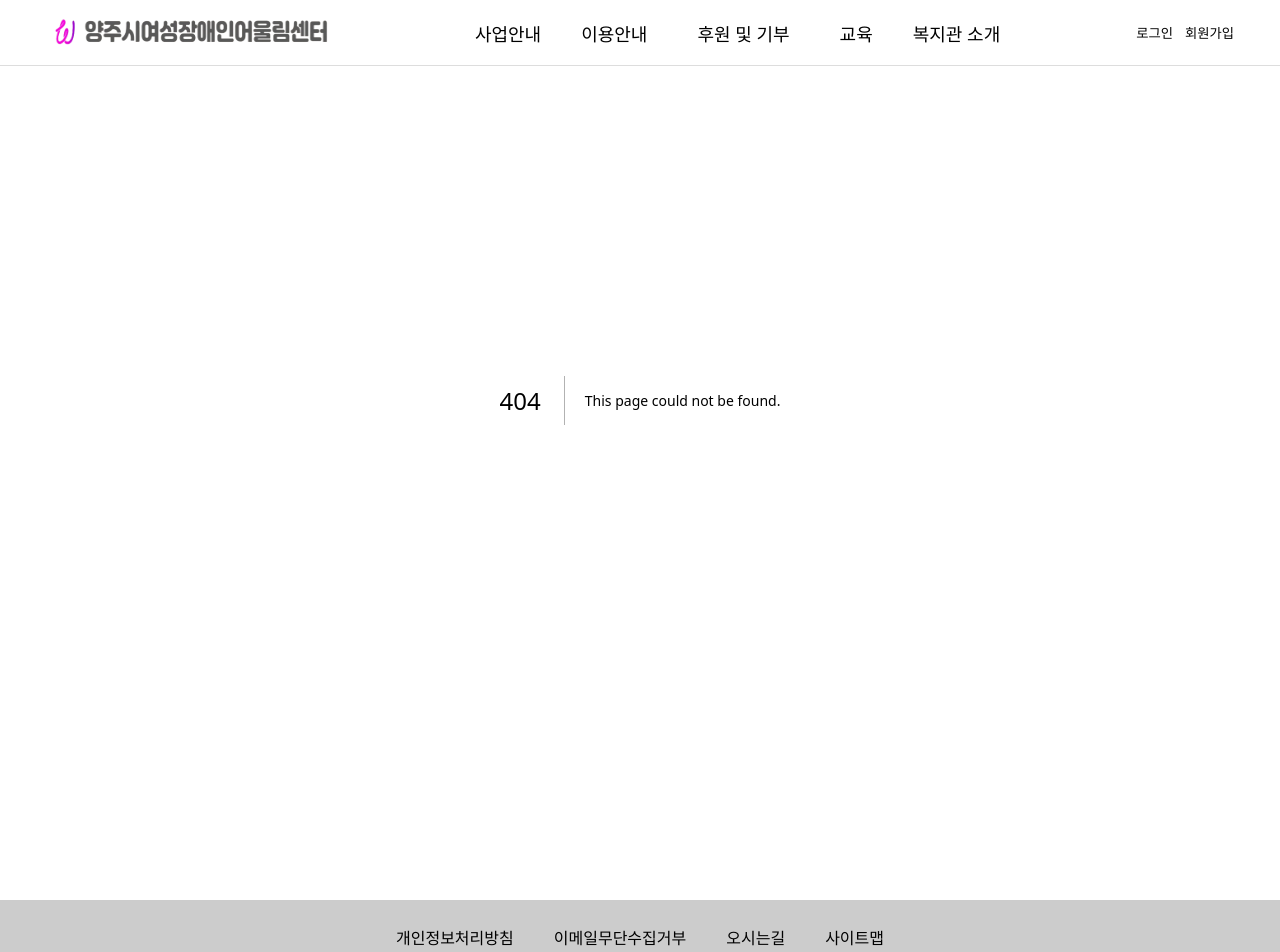
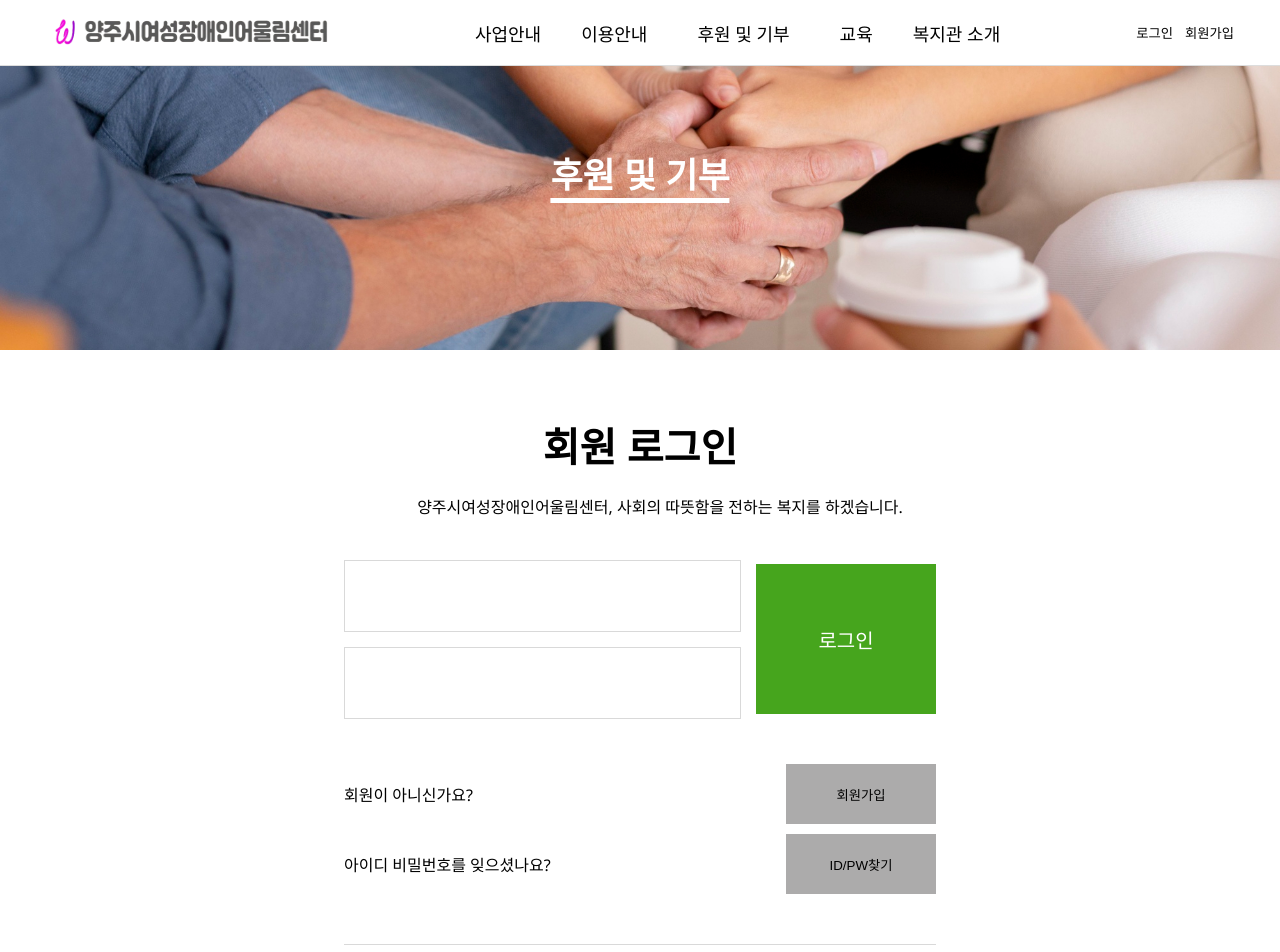
Before and after one commit to TomHoon/yjw7003, a Next.js app in the folder --yjw7003-next/: page /login in a window 1280 px wide. Before the commit this address had no page. Shown: the top 952 px of the page. Built offline with nearby package versions, Linux system fonts and the light colour scheme.

Commit message:
게시글 작업중

```diff
--- /dev/null
+++ b/--yjw7003-next/app/login/layout.tsx
@@ -0,0 +1,11 @@
+import SubBanner from '@/components/SubBanner';
+import React from 'react';
+
+export default function BoardLayout({ children }: { children: React.ReactNode }) {
+  return (
+    <>
+      <SubBanner title="회원 서비스" />
+      {children}
+    </>
+  );
+}
--- /dev/null
+++ b/--yjw7003-next/app/login/page.tsx
@@ -0,0 +1,45 @@
+'use client';
+
+import LoginStyles from '@/styles/Login.module.css';
+
+export default function Login() {
+  return (
+    <>
+      <div className="auto">
+        <div className={`${LoginStyles.loginContentsWrapper}`}>
+          {/* <h2>로그인</h2> */}
+
+          <div className={LoginStyles.loginForm}>
+            <dl>
+              <dt>회원 로그인 </dt>
+              <dd>양주시여성장애인어울림센터, 사회의 따뜻함을 전하는 복지를 하겠습니다.</dd>
+            </dl>
+
+            <div className={`${LoginStyles.flexContainer} ${LoginStyles.flexLeft}`}>
+              <div className={LoginStyles.flexItem}>
+                <input type="text" />
+                <input type="password" />
+              </div>
+
+              <div className={LoginStyles.flexItem}>
+                <button>로그인</button>
+              </div>
+            </div>
+
+            <div className={LoginStyles.joinBtnsWrapper}>
+              <div className={LoginStyles.joinBtnsItem}>
+                <span>회원이 아니신가요?</span>
+                <button>회원가입</button>
+              </div>
+
+              <div className={LoginStyles.joinBtnsItem}>
+                <span>아이디 비밀번호를 잊으셨나요?</span>
+                <button>ID/PW찾기</button>
+              </div>
+            </div>
+          </div>
+        </div>
+      </div>
+    </>
+  );
+}
--- /dev/null
+++ b/--yjw7003-next/styles/Login.module.css
@@ -0,0 +1,84 @@
+/* ✅ 로그인 */
+
+.loginForm dt{
+  font-size: 40px;
+  font-weight: 700;
+}
+.loginForm {
+  padding-bottom: 50px;
+  border-bottom: 1px solid #d9d9d9;
+  display: flex;
+  flex-direction: column;
+  gap: 30px;
+  padding-bottom: 50px;
+}
+
+.loginForm dl {
+  display: flex;
+  gap: 20px;
+  flex-direction: column;
+}
+.loginContentsWrapper {
+  padding-top: 50px;
+  display: flex;
+  justify-content: center;
+  align-items: center;
+  flex-direction: column;
+}
+.loginContentsWrapper dl{
+
+  text-align: center;
+}
+
+.flexContainer{
+  display: flex;
+  justify-content: center;
+  align-items: center;
+  height: 150px;
+  gap: 15px;
+}
+
+.flexContainer .flexItem{
+  display: flex;
+  flex-direction: column;
+  gap: 15px;
+}
+.flexContainer .flexItem input{
+  width: 375px;
+  height: 50px;
+  border: 1px solid #d9d9d9;
+  padding: 10px;
+}
+
+.flexContainer .flexItem button{
+  width: 180px;
+  height: 150px;
+  background-color: #46a51d;
+  font-weight: 500;
+  font-size: 20px;
+  color: #fff;
+  border: none;
+}
+
+.joinBtnsWrapper {
+  padding-top: 20px;
+  display: flex;
+  flex-direction: column;
+  gap: 10px;
+}
+.joinBtnsWrapper .joinBtnsItem{
+  display: flex;
+  justify-content: space-between;
+}
+.joinBtnsWrapper .joinBtnsItem span{
+  display: flex;
+  justify-content: center;
+  align-items: center;
+}
+
+.joinBtnsWrapper .joinBtnsItem button{
+  width: 150px;
+  height: 60px;
+  background: #acabab;
+  border: none;
+}
--- /dev/null
+++ b/--yjw7003-next/styles/Write.module.css
@@ -0,0 +1,3 @@
+.writeContainer {
+
+}
```
Also changed, not shown: --yjw7003-next/app/write/layout.tsx (added, +11 -0 lines), --yjw7003-next/app/write/page.tsx (added, +7 -0 lines), --yjw7003-next/styles/Giver.module.css (added, +14 -0 lines).
